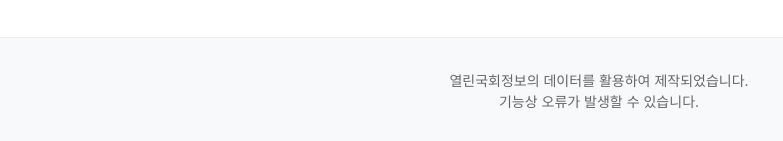
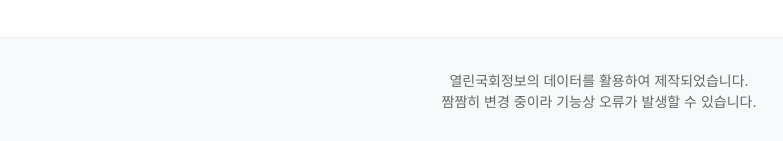
Before and after one commit to masizanet/after123, a Next.js app: page / in a window 1280 px wide. Shown: the part 811-952 px from the top of the page, without its empty margins (41-824 px from the left). Built offline with nearby package versions, Linux system fonts and the light colour scheme; no server answers; a web font is replaced by a local one.

Commit message:
update info

```diff
--- a/src/components/Footer.tsx
+++ b/src/components/Footer.tsx
@@ -5,7 +5,7 @@ export function Footer() {
     <footer className={styles.footer}>
       <p className={styles.footerText}>
         <a href='https://open.assembly.go.kr/portal/openapi/main.do' target='_blank' >열린국회정보</a>의 데이터를 활용하여 제작되었습니다.<br />
-        기능상 오류가 발생할 수 있습니다.
+        짬짬히 변경 중이라 기능상 오류가 발생할 수 있습니다.
       </p>
     </footer>
   );
```
